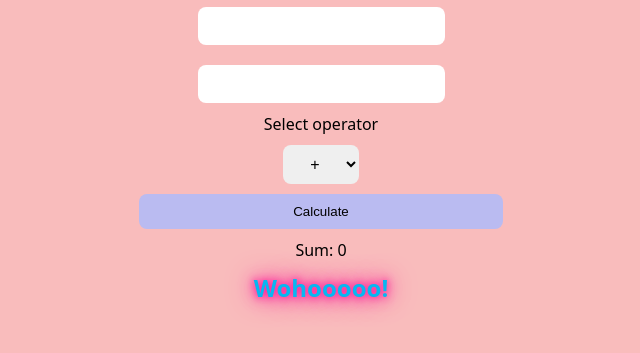
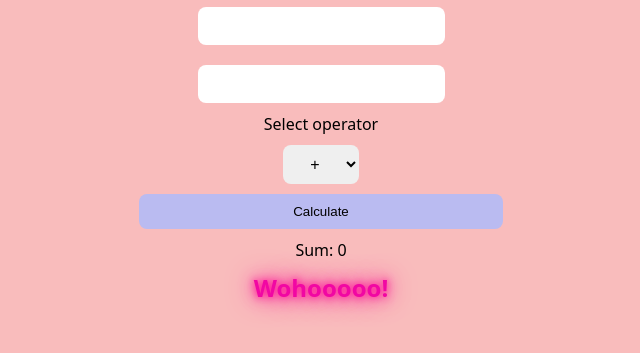
Before and after one commit to Betina9/Kalkulatorer, a plain HTML site: page index.html in a window 1280 px wide. In both pictures the pointer is over the element "Wohooooo!". Shown: the part 113-466 px from the top of the page, without its empty margins (319-959 px from the left). Drawn offline with nearby package versions, Linux system fonts and the light colour scheme.

Commit message:
nå da 2

```diff
--- a/styles.css
+++ b/styles.css
@@ -90,7 +90,7 @@ select {
   }
 
   .neon-tekst:hover {
-    color: #07b7f1;
+    color: #f107a3;
     animation: neonGlod 1.5s ease-in-out infinite;
   }
 </style>
```
